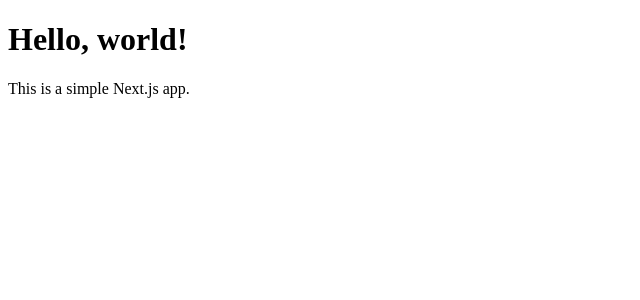
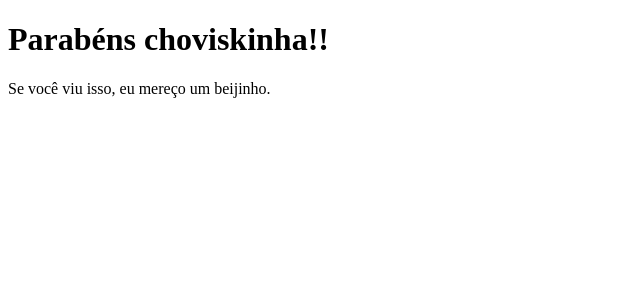
Before and after one commit to deciomontanhani/clone-tabnews, a Next.js app: page / in a window 1280 px wide. Shown: the top 300 px of the page, without its empty margins (0-640 px from the left). Built offline with nearby package versions, Linux system fonts and the light colour scheme.

Commit message:
nova mensagem de teste

```diff
--- a/pages/index.js
+++ b/pages/index.js
@@ -1,8 +1,8 @@
 function Home() {
   return (
     <div>
-      <h1>Hello, world!</h1>
-      <p>This is a simple Next.js app.</p>
+      <h1>Parabéns choviskinha!!</h1>
+      <p>Se você viu isso, eu mereço um beijinho.</p>
     </div>
   );
 }
```
